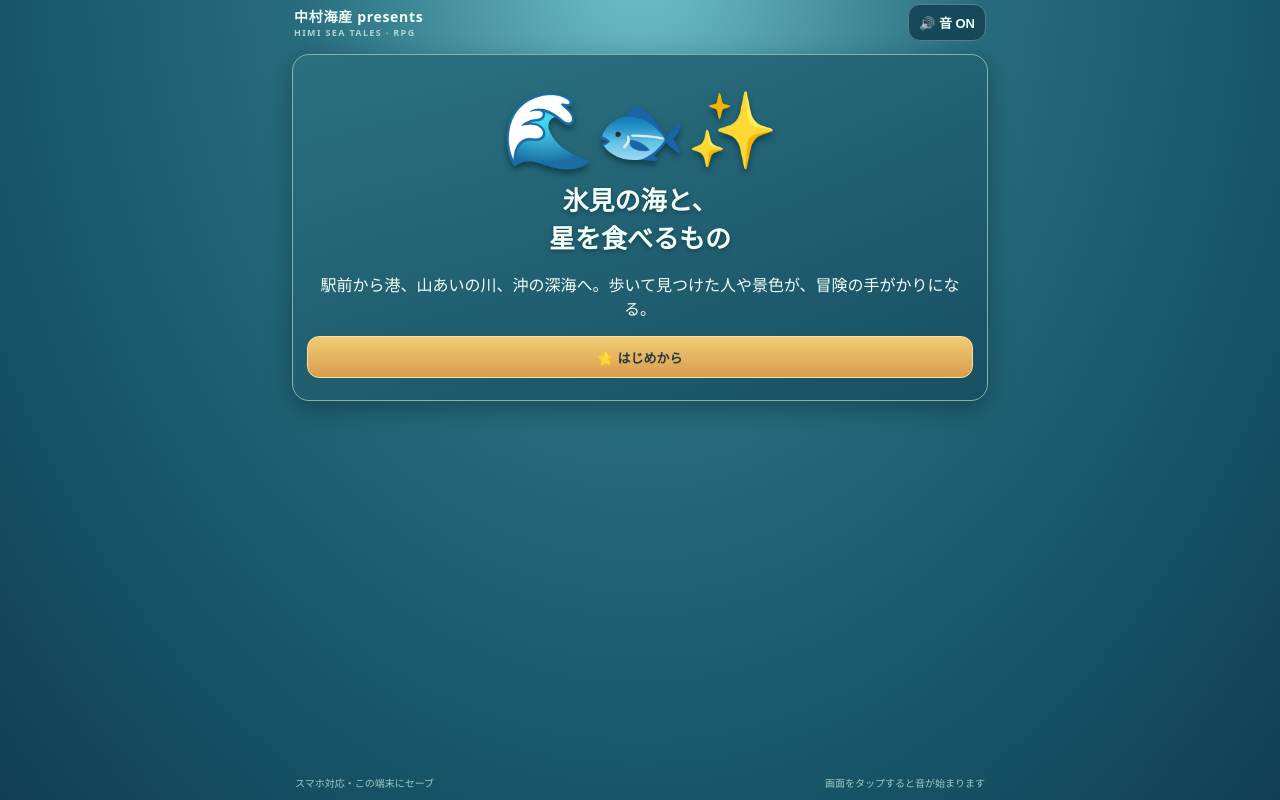
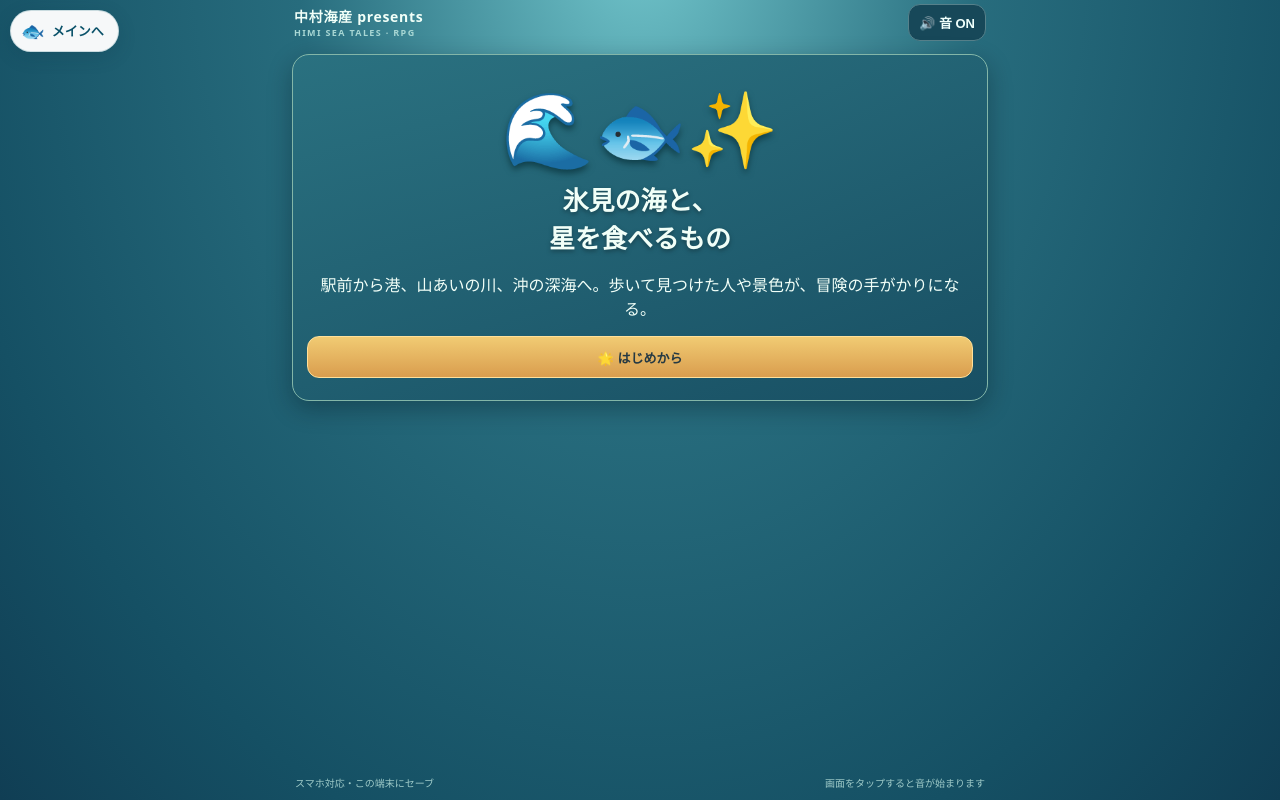
Before and after one commit to himi-iwashin/iwashin-rpg, a plain HTML site: page index.html in a window 1280 px wide. Drawn offline with Linux system fonts and the light colour scheme.

Commit message:
Add return-to-main link

```diff
--- a/index.html
+++ b/index.html
@@ -124,4 +124,4 @@ function saveNow(){save();sfx('ok');log('冒険をセーブした。')}
 window.move=move;window.tapTile=tapTile;window.interact=interact;window.newGame=newGame;window.startNew=startNew;window.continueGame=continueGame;window.closeModal=closeModal;window.toggleSound=toggleSound;window.menu=menu;window.storyModal=storyModal;window.partyMenu=partyMenu;window.setGuest=setGuest;window.recruit=recruit;window.itemMenu=itemMenu;window.useFood=useFood;window.shopMenu=shopMenu;window.buy=buy;window.buyGear=buyGear;window.equip=equip;window.travelMenu=travelMenu;window.chooseTravel=chooseTravel;window.travel=travel;window.returnToTown=returnToTown;window.saveNow=saveNow;window.memoryMenu=memoryMenu;window.battleAct=battleAct;window.spellMenu=spellMenu;window.cast=cast;window.renderBattle=renderBattle;window.cityMap=cityMap;window.cityPlace=cityPlace;window.setTactic=setTactic;window.talkIwashin=talkIwashin;window.claimReward=claimReward;window.chooseReward=chooseReward;window.chooseTalk=chooseTalk;
 try{s=load();if(s){s.area=s.area||'town';s.visited||=['town'];s.restored||={river:false,port:false,sea:false,cape:false};s.restored.cape??=false;s.postgameCleared??=false;if(s.restored.sea)s.ending=true;s.tactic||='balanced';vital();render()}else title()}catch(e){app.innerHTML=`<section class="card"><h2>ゲームの起動に失敗しました</h2><p>${esc(e&&e.stack||e)}</p></section>`}
 })();
-</script></body></html>
+</script><style>.iwashin-main-link{position:fixed;top:max(10px,env(safe-area-inset-top));left:max(10px,env(safe-area-inset-left));z-index:2147483000;display:inline-flex;align-items:center;gap:7px;min-height:42px;padding:0 14px 0 10px;border:1px solid rgba(25,99,120,.2);border-radius:999px;background:rgba(255,255,255,.96);box-shadow:0 5px 18px rgba(13,56,73,.2);color:#0b526a;font:700 13px/1 system-ui,-apple-system,"Hiragino Kaku Gothic ProN","Yu Gothic",sans-serif;text-decoration:none;backdrop-filter:blur(8px);-webkit-backdrop-filter:blur(8px);touch-action:manipulation;transition:transform .18s,box-shadow .18s}.iwashin-main-link:hover{transform:translateY(-2px);box-shadow:0 8px 22px rgba(13,56,73,.25)}.iwashin-main-link:focus-visible{outline:3px solid #ff9a62;outline-offset:3px}.iwashin-main-icon{font-size:19px;line-height:1}</style><a class="iwashin-main-link" href="https://himi-iwashin.github.io/iwashin-main/" aria-label="イワシんメインへ戻る" title="イワシんメインへ戻る"><span class="iwashin-main-icon" aria-hidden="true">🐟</span><span>メインへ</span></a></body></html>
```
